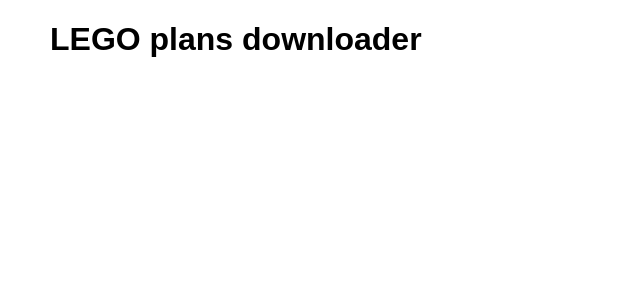
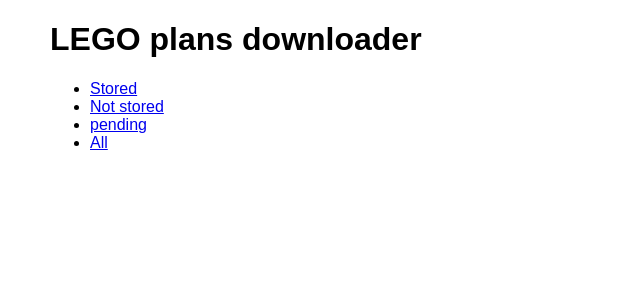
Before and after one commit to sjewitt/lego-downloader, a Python web app: template templates/list-plans.html in a window 1280 px wide. Shown: the top 300 px of the page, without its empty margins (0-640 px from the left). Run offline with Jinja, Linux system fonts and the light colour scheme; the template is opened without the code that fills it, so the values that code supplies are empty; some libraries are stand-ins or nearby versions.

Commit message:
updated UI to offer choice of states to display

```diff
--- a/static/css/styles.css
+++ b/static/css/styles.css
@@ -161,9 +161,6 @@
     text-decoration: underline;
 }
 
-/*
-Navbar stuff, concept taken from Tonto
-*/
 .divider{
     border-bottom:1px solid #777;
 }
@@ -556,3 +553,12 @@
 #new-pagetype-errormessage{
     color: red;
 }
+
+/* table.dataTable tbody tr */
+table.dataTable tbody tr.odd{
+	background-color:#ccc;
+}
+
+table.dataTable tbody tr.even{
+	background-color:#eee;
+}
--- a/static/js/engine.js
+++ b/static/js/engine.js
@@ -3,13 +3,37 @@
 	plandata : null,
 
     init : function(){
-//    	this.plansloaded();
+
     	//NOTE The plans are loaded into mongo as a separate process
-    	engine.getplandata({'setnumber':'showall'});
+    	if($('#plans_list').length){
+    		//bind handlers to links
+    		$('#plans_show_stored').click(function(){
+    			engine.getplandata({'show':'stored'});
+    			return false;
+    		});
+    		$('#plans_show_not_stored').click(function(){
+    			engine.getplandata({'show':'notstored'});
+    			return false;
+        	});
+    		$('#plans_show_pending').click(function(){
+    			engine.getplandata({'show':'pending'});
+    			return false;
+        	});
+    		$('#plans_show_all').click(function(){
+    			engine.getplandata({'show':'all'});
+    			return false;
+		    });
+    		/*
+    		 * use
+    		 *     engine.getplandata({'show':nnnnnn});
+    		 * for getting a set directly from source
+    		 */
+    	}
     },
 
     //check that the plans are loaded
     plansloaded : function(){
+
     	$.ajax({
             type: "GET",
             contentType: 'application/json; charset=utf-8',
@@ -17,7 +41,6 @@
             url : "/api/plansloaded"
         }).done(function(data){
         	engine.planDataLoaded = data['planDataLoaded'];
-            console.log(engine.planDataLoaded);
             if(engine.planDataLoaded){
             	engine.getplandata({'setnumber':'showall'});	//in case I need to pass in a set number later
             }
@@ -28,7 +51,6 @@
 
     //Load the plans into memory
     loadplans : function(filterObj){
-    	console.log("Loading plans:");
 
     	$.ajax({
             type: "GET",
@@ -37,7 +59,6 @@
             url : "/api/loadplans"
         }).done(function(data){
         	engine.planDataLoaded = data['planDataLoaded'];
-            console.log(engine.planDataLoaded);
 
             //load the search/browse form
             if(engine.planDataLoaded){
@@ -57,16 +78,15 @@
             type: "GET",
             contentType: 'application/json; charset=utf-8',
             dataType: 'json',
-            url : "/api/getplandata?setnumber=" + params.setnumber
+            url : "/api/getplandata?show=" + params.show
         }).done(function(data){
         	engine.planData = data;
-        	var _out = "<table id='plans_listing'><thead><tr><th>Set number</th><th>Description</th><th>Notes</th><th>Add to DB</th><th></th></tr></thead>";
-        	_out += "<tfoot><th>Set number</th><th>Description</th><th>Notes</th><th>Add to DB</th><th></th></tfoot><tbody>";
+        	var _out = "<table id='plans_listing'><thead><tr><th>Set number</th><th>Description</th><th>Notes</th><th>Get</th><th></th></tr></thead>";
+        	_out += "<tfoot><th>Set number</th><th>Description</th><th>Notes</th><th>Get</th><th></th></tfoot><tbody>";
 
             for(var a=0;a<engine.planData.length;a++){
 
             	var _link = engine.planData[a].Description;
-//            	var _link = '<a href="' + engine.planData[a].URL + '" target="_blank">' + engine.planData[a].Description + '</a>';
 
             	//detect the download status form the object. The downloaded flag will be checked a the python end.
             	var _isFlaggedForDownload = engine.planData[a].download;
@@ -75,11 +95,9 @@
             	var _downloadFlagIsChecked = '';
             	if(_isFlaggedForDownload){
             		_downloadFlagIsChecked = 'checked="checked"';
-            		console.log(engine.planData[a]);
             	}
             	if(_isDownloaded){
             		_downloadFlagIsChecked = 'disabled="disabled"';
-            			console.log(engine.planData[a]);
             	}
 
             	var _isDownloadedMsg = '';
@@ -92,8 +110,8 @@
             		+ engine.planData[a].SetNumber+'</td><td>'
             		+ _link + '</td><td>'
             		+ engine.planData[a].Notes
-            		+ '</td><td class="download_checkbox"><input type="checkbox" value="'
-            		+ engine.planData[a].key + '" ' + _downloadFlagIsChecked + '></td>'
+            		+ '</td><td class="download_checkbox"><span class="plan_add"><input type="checkbox" value="'
+            		+ engine.planData[a].key + '" ' + _downloadFlagIsChecked + '></span></td>'
             		+ '<td>'+_isDownloadedMsg+'</td>'
             		+ '</tr>';
             }
@@ -103,10 +121,8 @@
             	  "pageLength": 50
             });
 
-            //see SO #30794672:
-            //$('td.download_checkbox > input').click(function(){
+            //see SO #30794672 - defer binding so that hidden elements are also flagged:
             $('table').on('click','td.download_checkbox',function(){
-            	console.log('clicked');
 
             	//send AJAX call to back end for this
             	engine.setDownloadFlag($(this).find('input').attr('value'),$(this).find('input').is(':checked'));
--- a/templates/list-plans.html
+++ b/templates/list-plans.html
@@ -22,6 +22,12 @@
             <div class="pure-g">
                 <div class="pure-u-2-3">
                     <h1>LEGO plans downloader</h1>
+                    <ul id="startlinks">
+                        <li id='plans_show_stored'><a href='#'>Stored</a></li> <!-- filter by downloaded=true  -->
+                        <li id='plans_show_not_stored'><a href='#'>Not stored</a></li><!-- exclude downloaded=true  -->
+                        <li id='plans_show_pending'><a href='#'>pending</a></li><!-- show pending  -->
+                        <li id='plans_show_all'><a href='#'>All</a></li><!-- show all  -->
+                    </ul>
                 </div>
             </div>
 
```
